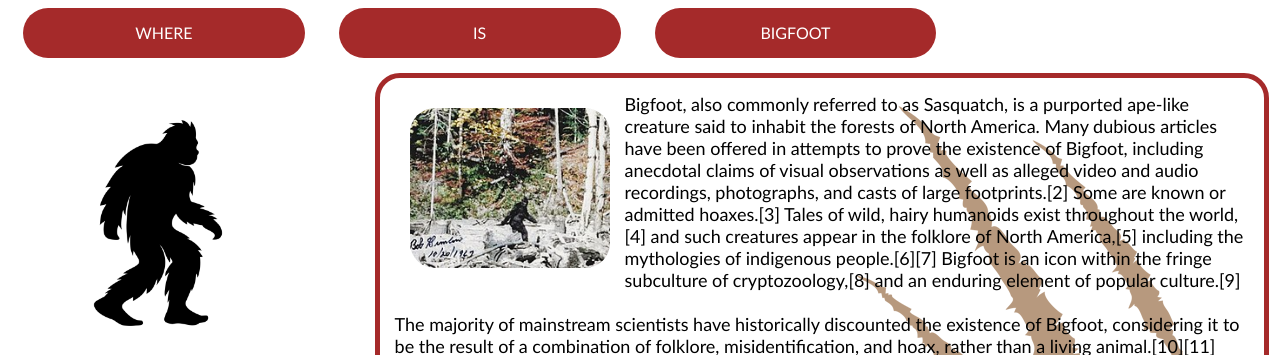
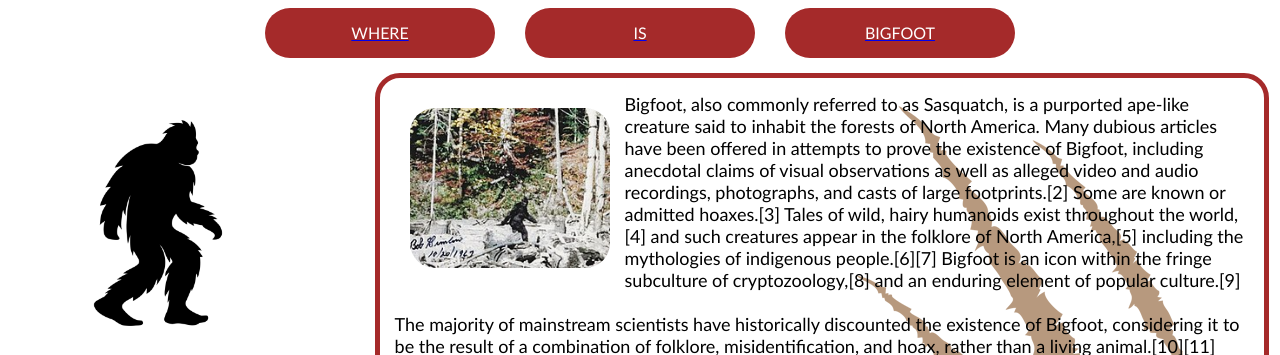
Before and after one commit to mdn87/Bigfoot, a plain HTML site: page index.html in a window 1280 px wide. Shown: the top 355 px of the page. Drawn offline with Linux system fonts and the light colour scheme.

Commit message:
center nav

```diff
--- a/style.css
+++ b/style.css
@@ -4,13 +4,15 @@
 
 }
 .header {
-
+    display: flex;
+    justify-content: center;
 }
 .nav {
-    display: inline-block;
+    display: flex;
+    justify-content: center;
     text-align: center;
     padding: 15px;
-    width: calc(20% - 1px);
+    width: 200px;
     height: 20px;
     background-color: brown;
     font-family: 'Gill Sans', 'Gill Sans MT', Calibri, 'Trebuchet MS', sans-serif;
@@ -128,6 +130,6 @@
     display: inline-block;
 }
 .footImgClass {
-    width: 99%;
+    width: calc(100% - 1px);
 
 }
```
Also changed, not shown: 1 other file.
